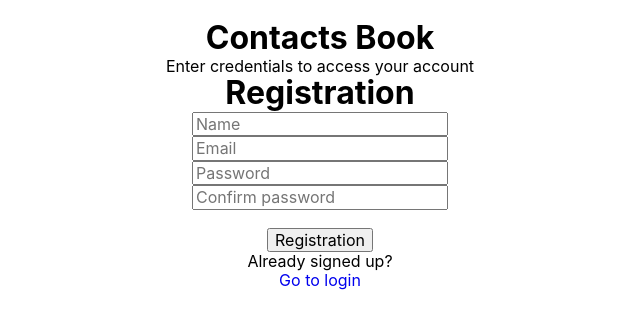
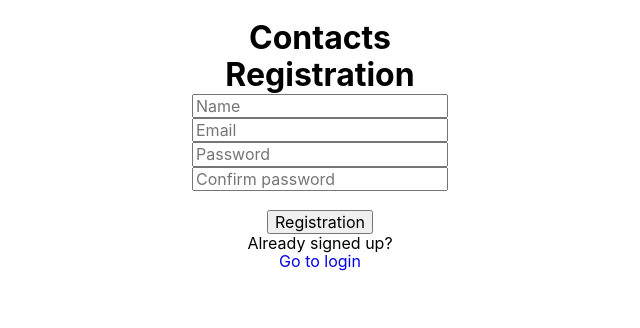
Before and after one commit to rumpear/goit-react-hw-08-phonebook, a React (Create React App) app: page /goit-react-hw-08-phonebook/registration in a window 1280 px wide. Shown: the top 328 px of the page, without its empty margins (320-960 px from the left). Built offline with nearby package versions, Linux system fonts and the light colour scheme.

Commit message:
upd pages

```diff
--- a/src/pages/HomePage.jsx
+++ b/src/pages/HomePage.jsx
@@ -1,18 +1,10 @@
 import { Outlet } from 'react-router-dom';
-import { UserMenu } from '../components/UserMenu';
 import { Section } from '../components/ui/Section';
-import { getIsLoggedIn } from '../redux/auth/authSelectors';
-import { useSelector } from 'react-redux';
 
 export const HomePage = () => {
-  const isLoggedIn = useSelector(getIsLoggedIn);
-
   return (
     <Section>
-      <h1>Contacts Book</h1>
-      <p>Enter credentials to access your account</p>
-      {isLoggedIn && <UserMenu />}
-
+      <h1>Contacts</h1>
       <Outlet />
     </Section>
   );
--- a/src/pages/LoginPage/LoginPage.jsx
+++ b/src/pages/LoginPage/LoginPage.jsx
@@ -38,6 +38,7 @@ export const LoginPage = () => {
     <>
       <br></br>
       <h1>Login</h1>
+      <p>Enter credentials to access your account</p>
       <br></br>
       <Box
         component="form"
--- a/src/pages/index.js
+++ b/src/pages/index.js
@@ -1,4 +1,4 @@
 export { HomePage } from './HomePage';
 export { RegisterPage } from './RegisterPage';
 export { LoginPage } from './LoginPage/';
-export { ContactsPage } from './ContactsPage';
+export { ContactsPage } from './ContactsPage/';
```
